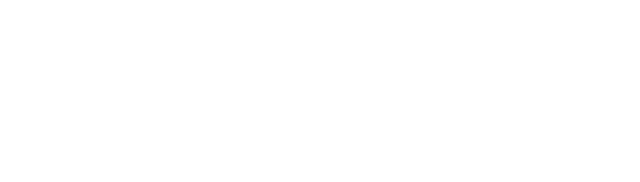
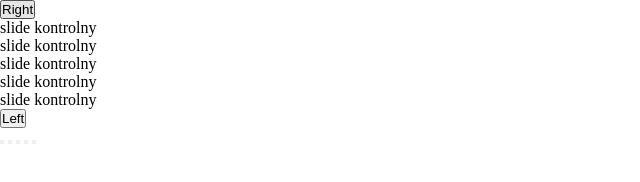
Before and after one commit to qkiczw/js_ex_vanilla_carousel, a plain HTML site: page index.html in a window 1280 px wide. Shown: the whole page, without its empty margins (0-640 px from the left). Drawn offline with Linux system fonts and the light colour scheme.

Commit message:
Carousel html skeleton code was added

```diff
--- a/index.html
+++ b/index.html
@@ -8,6 +8,27 @@
     <link rel="stylesheet" href="styles.css" />
   </head>
   <body>
+    <div class="carousel">
+      <button class="carousel__button">Right</button>
+      <div class="carousel__slides-container">
+        <ul class="carousel__sliders">
+          <li class="carousel__slide">slide kontrolny</li>
+          <li class="carousel__slide">slide kontrolny</li>
+          <li class="carousel__slide">slide kontrolny</li>
+          <li class="carousel__slide">slide kontrolny</li>
+          <li class="carousel__slide">slide kontrolny</li>
+        </ul>
+      </div>
+      <button class="carousel__button">Left</button>
+      <div class="carousel__nav">
+        <button class="carousel__indicator"></button>
+        <button class="carousel__indicator"></button>
+        <button class="carousel__indicator"></button>
+        <button class="carousel__indicator"></button>
+        <button class="carousel__indicator"></button>
+      </div>
+    </div>
+
     <script src="./script.js"></script>
   </body>
 </html>
```
